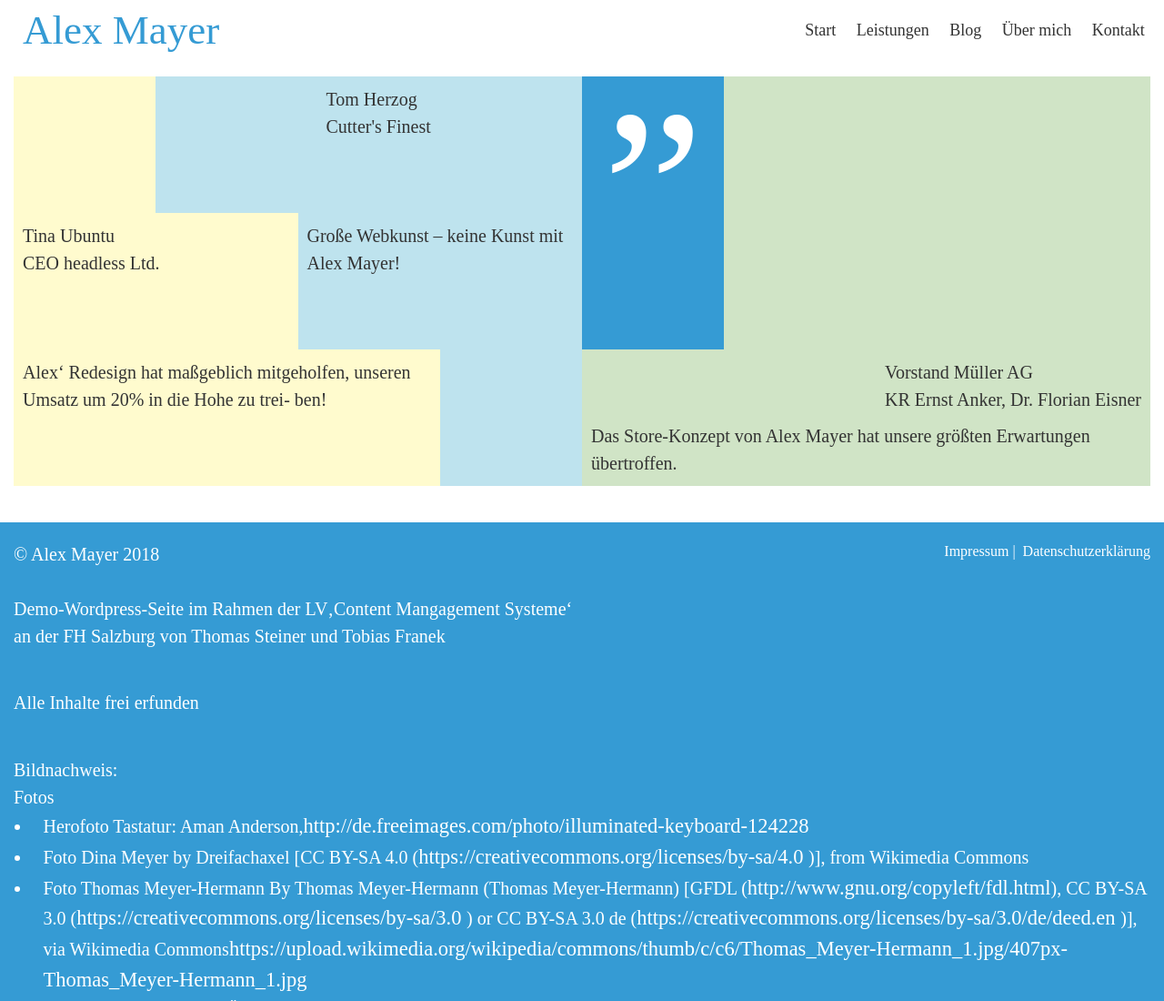
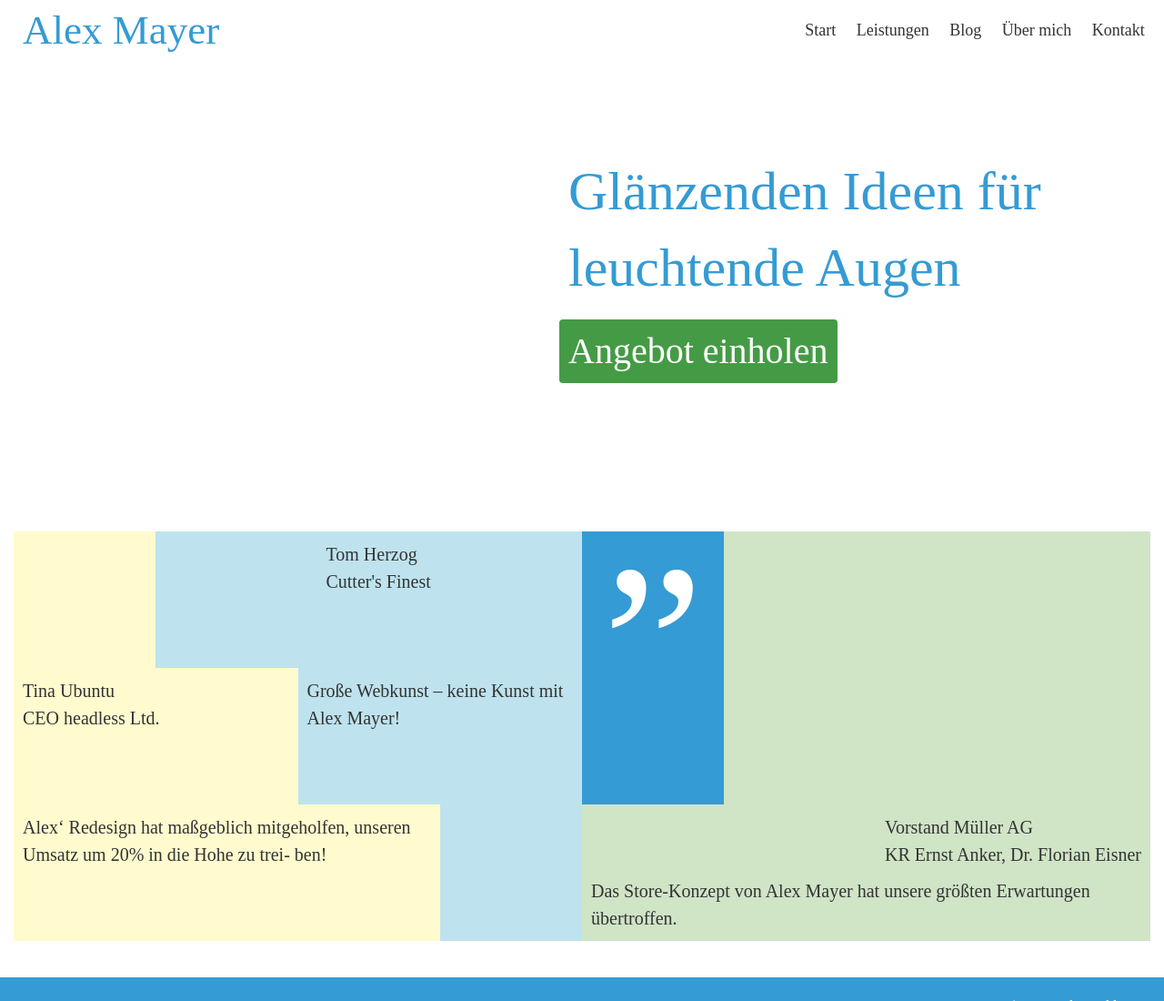
Before and after one commit to TobiasFranek/cms-gatsby, a Gatsby site: page / in a window 1280 px wide. Shown: the top 1100 px of the page at 91% size. Built offline with nearby package versions, Linux system fonts and the light colour scheme; Gatsby itself is replaced by a stand-in of ours; a web font is replaced by a local one.

Commit message:
Hero component added

```diff
--- /dev/null
+++ b/src/components/Hero/Hero.js
@@ -0,0 +1,17 @@
+import React from 'react';
+import './Hero.scss'
+
+export default ({headline, buttonColor, buttonText}) => (
+<div class="hero">
+    <div class="hero__wrapper">
+        <h2 class="hero__headline">
+           { headline }
+        </h2>
+        <br />
+        <button class={`hero__btn btn btn--${buttonColor}`}>
+        <a class="btn__a" href="#">{buttonText}</a>
+        </button>
+    </div>
+</div>
+
+)
--- /dev/null
+++ b/src/components/Hero/Hero.scss
@@ -0,0 +1,53 @@
+@import './../../scss/globals/variables';
+
+.hero {
+    flex-basis: 100%;
+    height: em(500);
+    background-size: cover;
+    background-position: center;
+    position: relative;
+    @include media-breakpoint-down(sm) {
+        height: em(300);
+    }
+    @include media-breakpoint-down(xs) {
+        height: em(350);
+
+    }
+    &__wrapper {
+        width: 50%;
+        position: absolute;
+        right: 15px;
+        top: 100px;
+        @include media-breakpoint-down(sm) {
+            width: 100%;
+            text-align: center;
+            padding: 0 em(20);
+        }
+        @media only screen and (max-width: 950px) {
+            top:50px;
+        }
+    }
+
+
+    &__btn {
+        margin-left: -10px;
+    }
+
+    &__headline {
+        background: #fff;
+        display: inline;
+        padding: 2px 0;
+        box-shadow: 10px 0 0 #fff, -10px 0 0 #fff;
+        line-height: 1.4;
+        font-weight: 300;
+        font-size: em(60);
+        color: $primaryColor;
+        -webkit-box-decoration-break: clone;
+        -o-box-decoration-break: clone;
+        box-decoration-break: clone;
+        @include media-breakpoint-down(sm) {
+          font-size: em(40);
+        }
+
+    }
+}
--- a/src/components/ServiceCard/ServiceCard.js
+++ b/src/components/ServiceCard/ServiceCard.js
@@ -3,7 +3,7 @@ import './ServiceCard.scss';
 
 export default ({title, image, color}) => (
 
-    <li className={"cards__list__card cards__list__card--" + color}>
+    <li className={`cards__list__card cards__list__card--${color}`}>
         <a className="cards__list__card__link" href="#">
             <p className="cards__list__card__headline">{title}</p>
             {image}
--- a/src/pages/index.js
+++ b/src/pages/index.js
@@ -4,11 +4,13 @@ import Layout from "../components/Layout/Layout";
 import References from "../components/References/References";
 import SEO from "../components/Seo/seo";
 import ServiceList from '../components/ServiceList/ServiceList';
+import Hero from '../components/Hero/Hero';
 
 
 const IndexPage = () => (
   <Layout>
     <SEO title="Home" />
+      <Hero headline="Glänzenden Ideen für leuchtende Augen" buttonColor="green" buttonText="Angebot einholen" />
       <ServiceList/>
     <References />
   </Layout>
```
